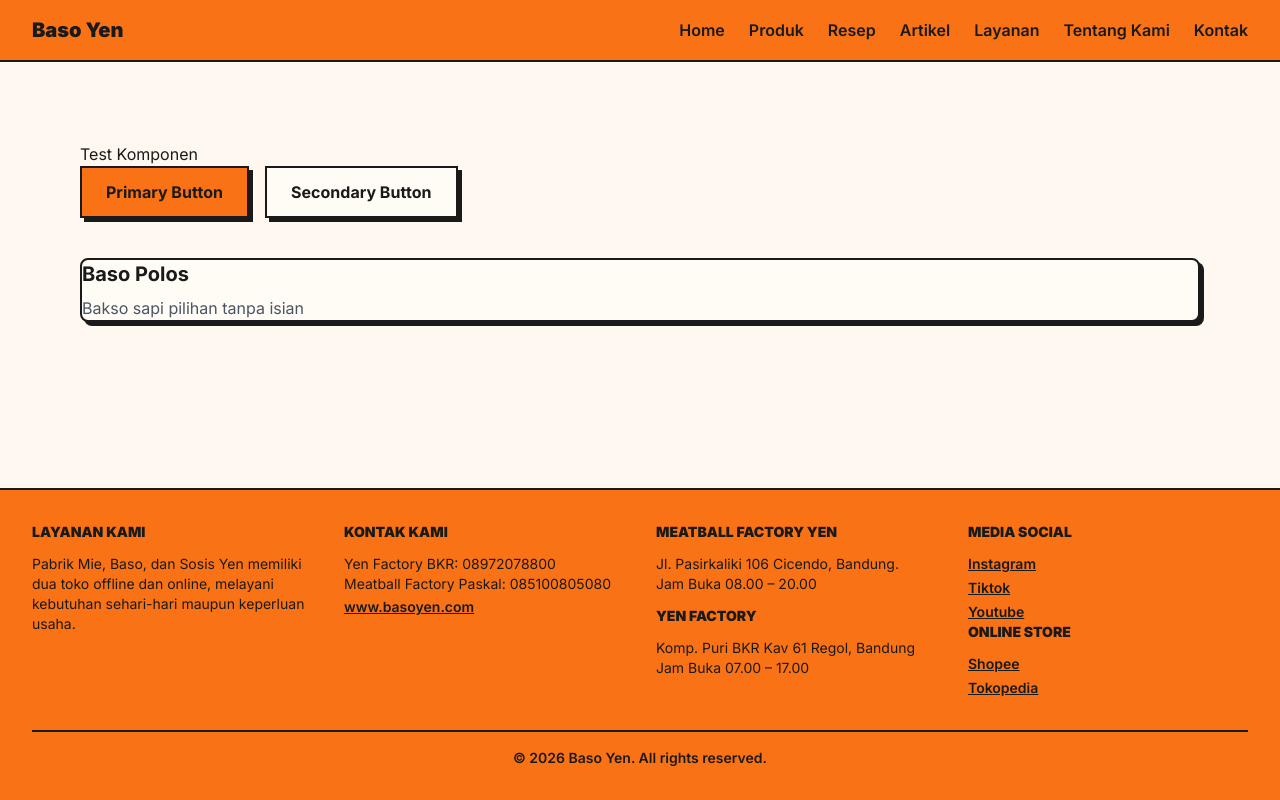
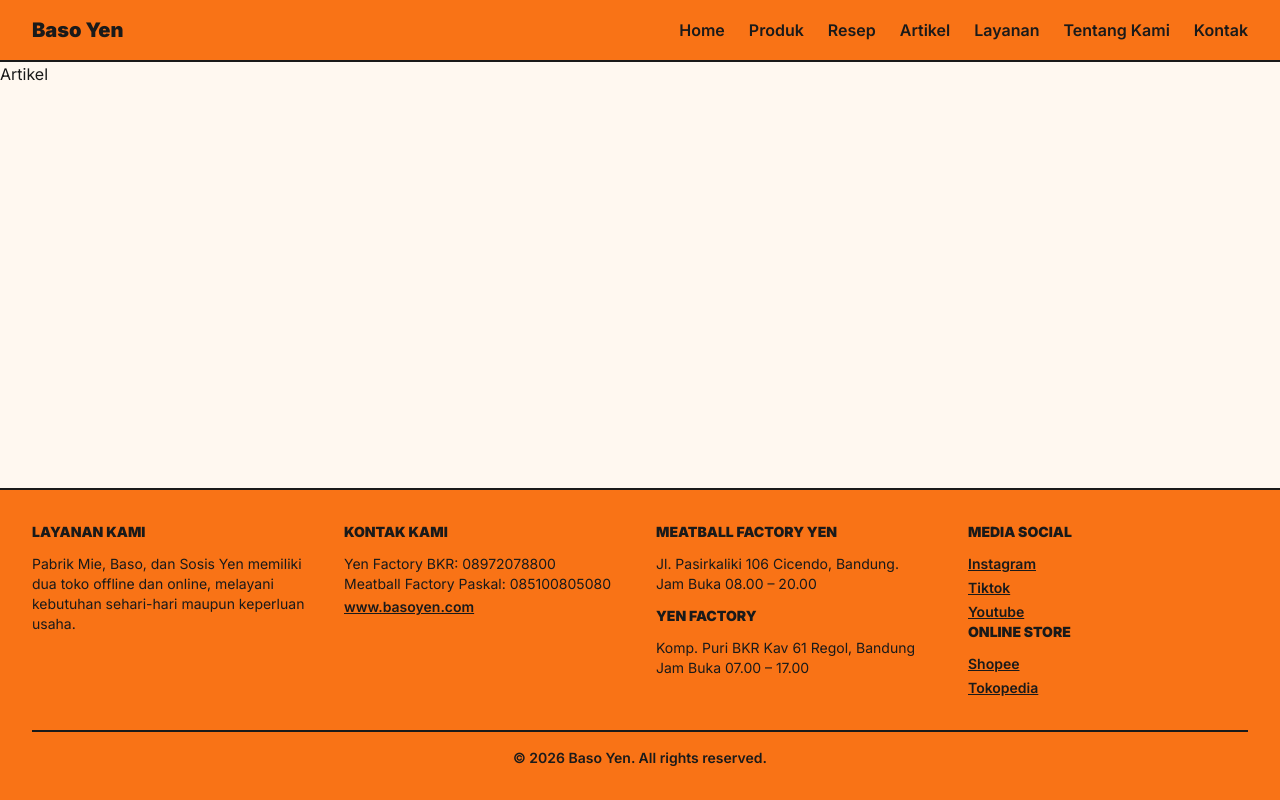
Before and after one commit to RezaR2P/baso-yen-frontend, a React (Vite) app: page /artikel in a window 1280 px wide. Built offline with nearby package versions, Linux system fonts and the light colour scheme.

Commit message:
feat: setup routing dan public pages

```diff
--- a/src/App.jsx
+++ b/src/App.jsx
@@ -1,6 +1,11 @@
-import { BrowserRouter } from 'react-router-dom';
-import Button from './components/Button';
-import Card from './components/Card';
+import { BrowserRouter, Route, Routes } from 'react-router-dom';
+import Home from './pages/public/Home';
+import Produk from './pages/public/Produk';
+import Resep from './pages/public/Resep';
+import Artikel from './pages/public/Artikel';
+import Layanan from './pages/public/Layanan';
+import TentangKami from './pages/public/TentangKami';
+import Kontak from './pages/public/Kontak';
 import Navbar from './components/Navbar';
 import Footer from './components/Footer';
 
@@ -9,32 +14,16 @@
     <BrowserRouter>
       <div className="flex flex-col min-h-screen">
         <Navbar />
-        <main className="flex-1 p-10">
-          <div className="p-10">
-            <h1>Test Komponen</h1>
-            <div className="flex gap-4">
-              <Button
-                variant="primary"
-                onClick={() => {
-                  console.log('primary di klik');
-                }}
-              >
-                Primary Button
-              </Button>
-              <Button
-                variant="secondary"
-                onClick={() => {
-                  console.log('secondary di klik');
-                }}
-              >
-                Secondary Button
-              </Button>
-            </div>
-            <Card className="mt-10">
-              <h2 className="font-bold text-xl mb-2">Baso Polos</h2>
-              <p className="text-gray-600">Bakso sapi pilihan tanpa isian</p>
-            </Card>
-          </div>
+        <main className="flex-1 ">
+          <Routes>
+            <Route path="/" element={<Home />} />
+            <Route path="/produk" element={<Produk />} />
+            <Route path="/resep" element={<Resep />} />
+            <Route path="/artikel" element={<Artikel />} />
+            <Route path="/layanan" element={<Layanan />} />
+            <Route path="/tentang-kami" element={<TentangKami />} />
+            <Route path="/kontak" element={<Kontak />} />
+          </Routes>
         </main>
         <Footer />
       </div>
--- /dev/null
+++ b/src/pages/public/Artikel.jsx
@@ -0,0 +1,5 @@
+const Artikel = () => {
+  return <div>Artikel</div>;
+};
+
+export default Artikel;
--- /dev/null
+++ b/src/pages/public/Home.jsx
@@ -0,0 +1,5 @@
+const Home = () => {
+  return <div>Home</div>;
+};
+
+export default Home;
--- /dev/null
+++ b/src/pages/public/Kontak.jsx
@@ -0,0 +1,5 @@
+const Kontak = () => {
+  return <div>Kontak</div>;
+};
+
+export default Kontak;
--- /dev/null
+++ b/src/pages/public/Layanan.jsx
@@ -0,0 +1,5 @@
+const Layanan = () => {
+  return <div>Layanan</div>;
+};
+
+export default Layanan;
--- /dev/null
+++ b/src/pages/public/Produk.jsx
@@ -0,0 +1,5 @@
+const Produk = () => {
+  return <div>Produk</div>;
+};
+
+export default Produk;
--- /dev/null
+++ b/src/pages/public/Resep.jsx
@@ -0,0 +1,5 @@
+const Resep = () => {
+  return <div>Resep</div>;
+};
+
+export default Resep;
--- /dev/null
+++ b/src/pages/public/TentangKami.jsx
@@ -0,0 +1,5 @@
+const TentangKami = () => {
+  return <div>TentangKami</div>;
+};
+
+export default TentangKami;
```
